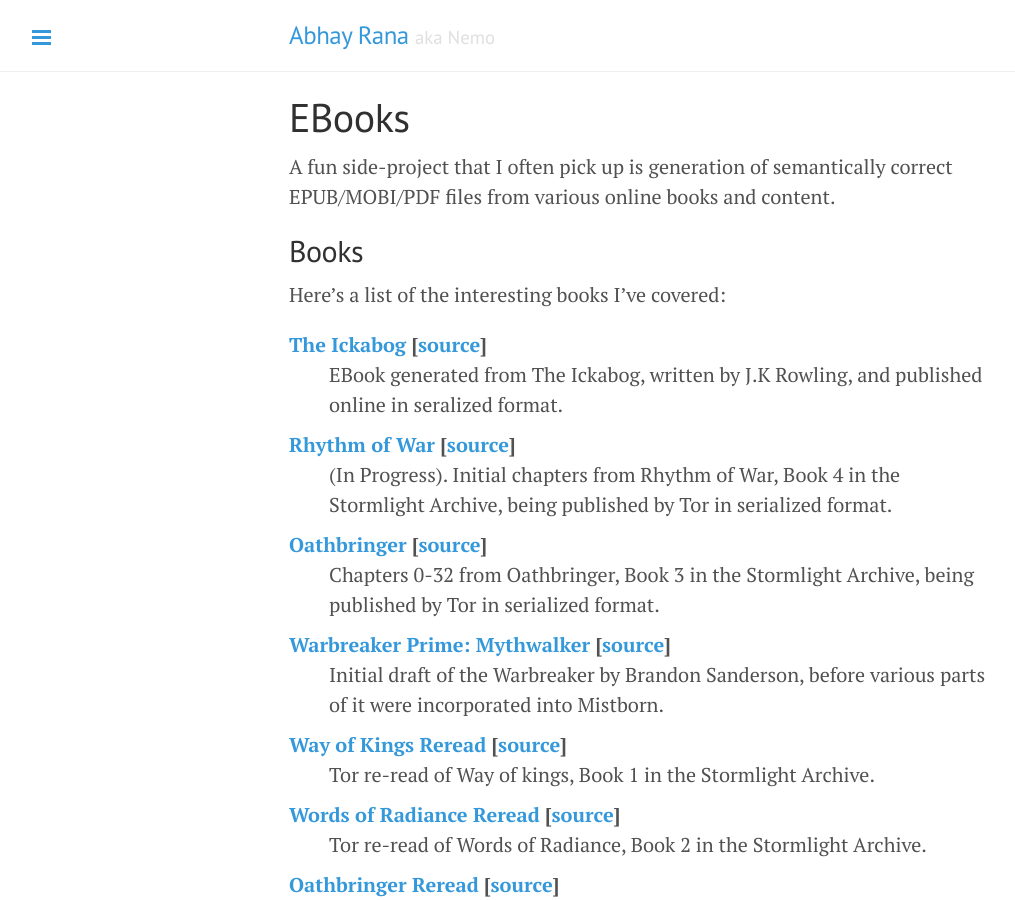
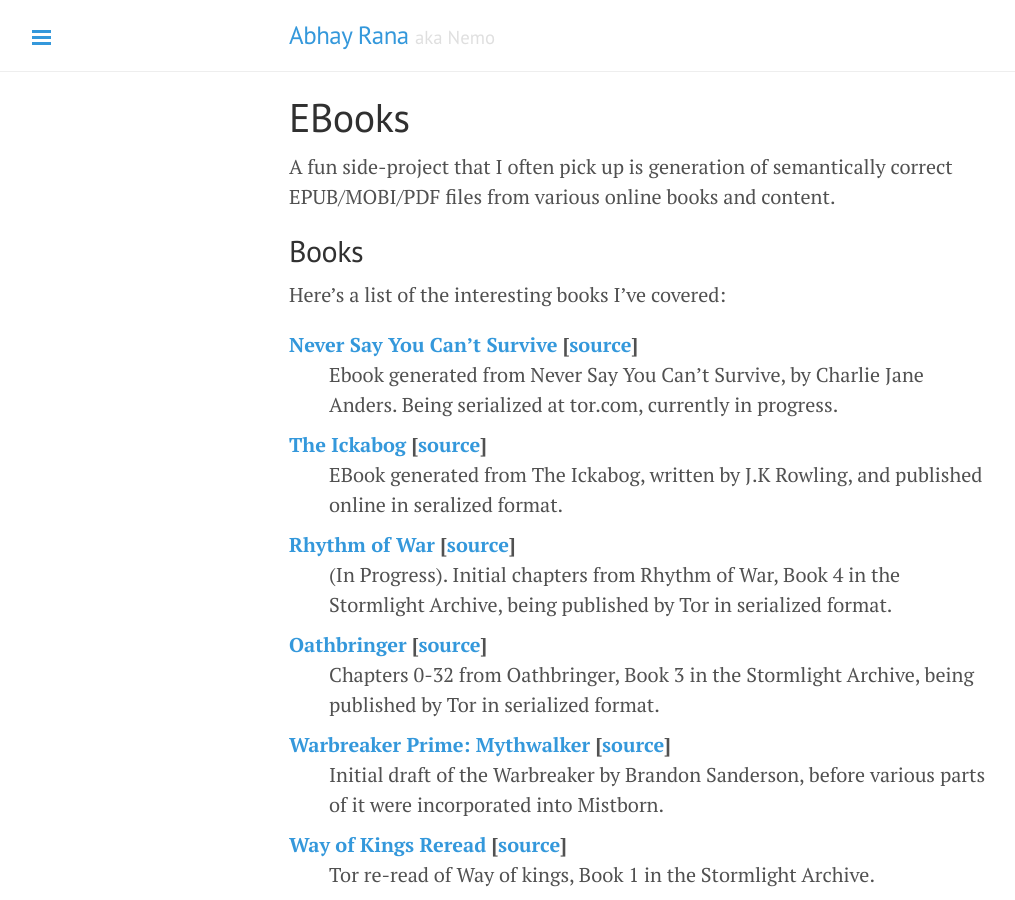
Before and after one commit to captn3m0/captn3m0.github.com, a Jekyll site: the page built from pages/ebooks.md, in a window 1280 px wide and 900 px high. Shown: the whole window, without its empty margins (1-1016 px from the left). Built offline with Jekyll 4.4.1, drawn with Linux system fonts in a browser that asks for light colours; comment, search, counter and statistics services are not loaded.

Commit message:
Adds never say you cant survive to ebook page

```diff
--- a/pages/ebooks.md
+++ b/pages/ebooks.md
@@ -9,6 +9,9 @@
 ## Books
 
 Here's a list of the interesting books I've covered:
+
+[Never Say You Can’t Survive][nsycs] [[source][nsycs-source]]
+: Ebook generated from Never Say You Can’t Survive, by Charlie Jane Anders. Being serialized at tor.com, currently in progress.
 
 [The Ickabog][ickabog] [[source][ickabog-source]]
 : EBook generated from The Ickabog, written by J.K Rowling, and published online in seralized format.
@@ -121,3 +124,6 @@
 [emg]: https://github.com/captn3m0/epub-metadata-generator
 [ickabog]: https://github.com/captn3m0/ickabog-ebook
 [ickabog-source]: https://www.theickabog.com/home/
+
+[nsycs]: https://github.com/captn3m0/never-say-you-cant-survive
+[nsycs-source]: https://www.tor.com/series/never-say-you-cant-survive-by-charlie-jane-anders/
```
